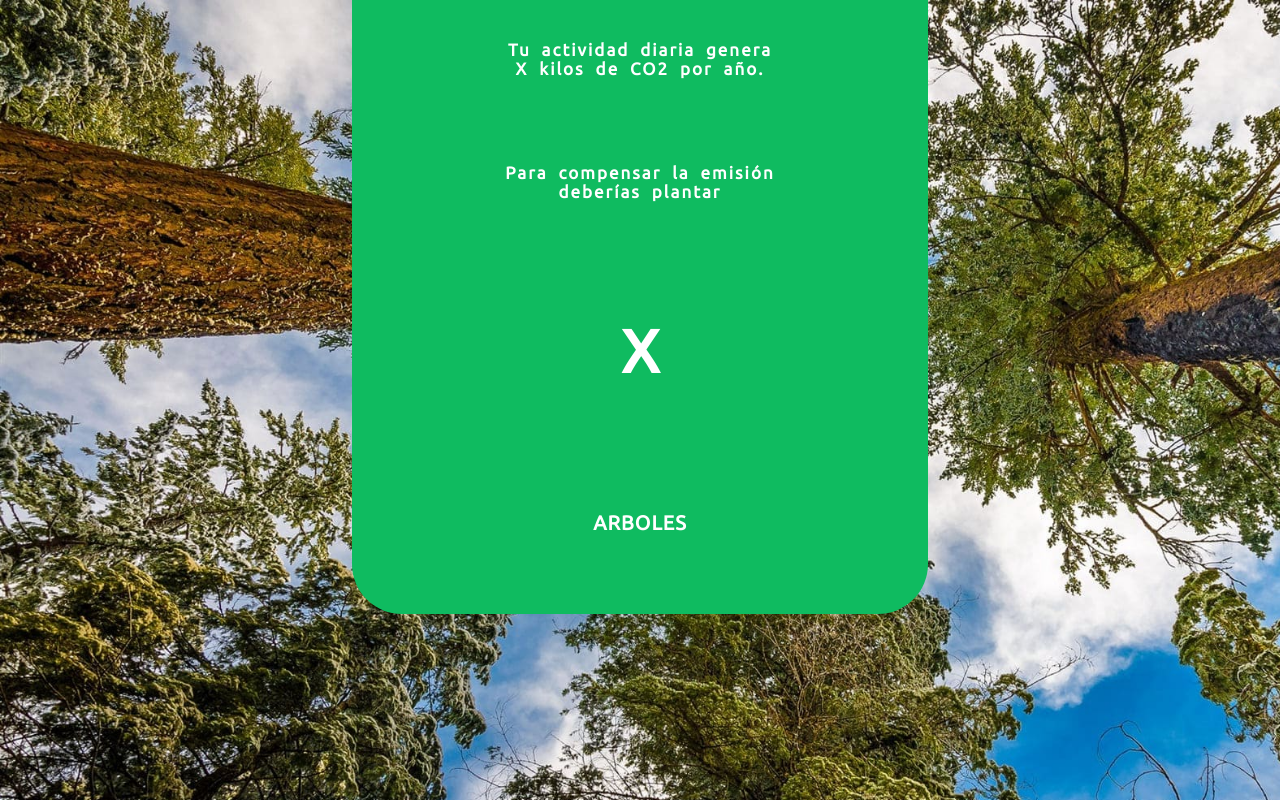
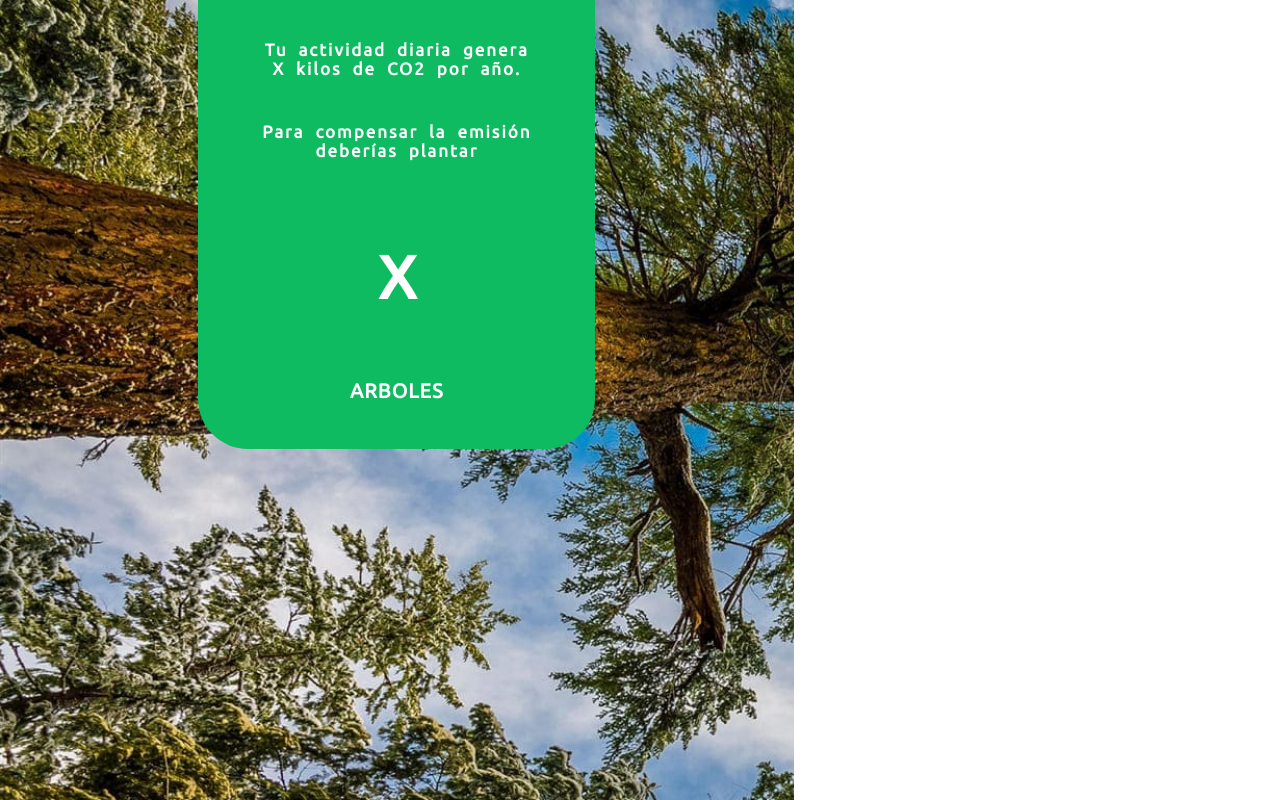
Before and after one commit to tomialvarez85/Camara-de-la-madera, a plain HTML site: page front/pdf/index.html in a window 1280 px wide. Shown: the top 800 px of the page. Drawn offline with Linux system fonts and the light colour scheme.

Commit message:
final pdf v1

```diff
--- a/front/pdf/index.html
+++ b/front/pdf/index.html
@@ -9,9 +9,9 @@
     <meta name="viewport" content="width=device-width, initial-scale=1.0">
     <title>Document</title>
 </head>
-<body style="margin: 0; padding: 0;">
-    <main style="background-image: url('./fondofinal.jpg'); background-size: cover; background-repeat: no-repeat; width: 100%; height: 877px; display: flex; justify-content: center; margin: auto;">
-        <div style="display: flex; flex-direction: column; justify-content: center; align-content: center; background-color: #0FBB60; height: 70%; width: 45%;border-bottom-left-radius: 50px; border-bottom-right-radius: 50px;">
+<body style="margin: 0; padding: 0; width: 21cm; height: 29.7cm;">
+    <main style="background-image: url('./fondofinal.jpg'); background-size: cover; background-repeat: no-repeat; width: 100%; height: 100%; display: flex; justify-content: center; margin: auto;">
+        <div style="display: flex; flex-direction: column; justify-content: center; align-content: center; background-color: #0FBB60; height: 40%; width: 50%;border-bottom-left-radius: 50px; border-bottom-right-radius: 50px;">
             <div style="text-align: center; height: 25%; width: 100%;">
                 <p style="margin-top: 40px; font-family: 'Ubuntu', sans-serif; color: #fff; font-weight: 700; font-size: 17px; word-spacing: 5px; letter-spacing: 2px;">Tu actividad diaria genera<br>X kilos de CO2 por año.</p>
             </div>
```
